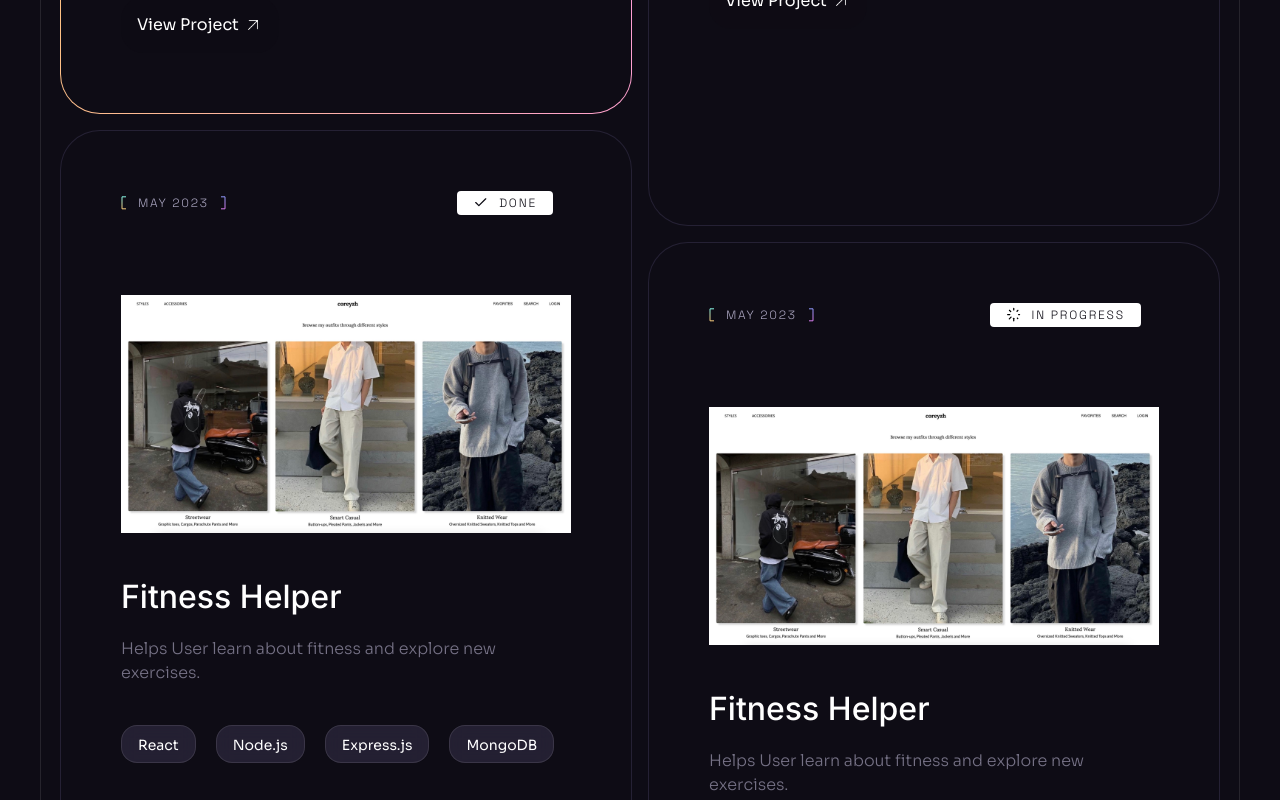
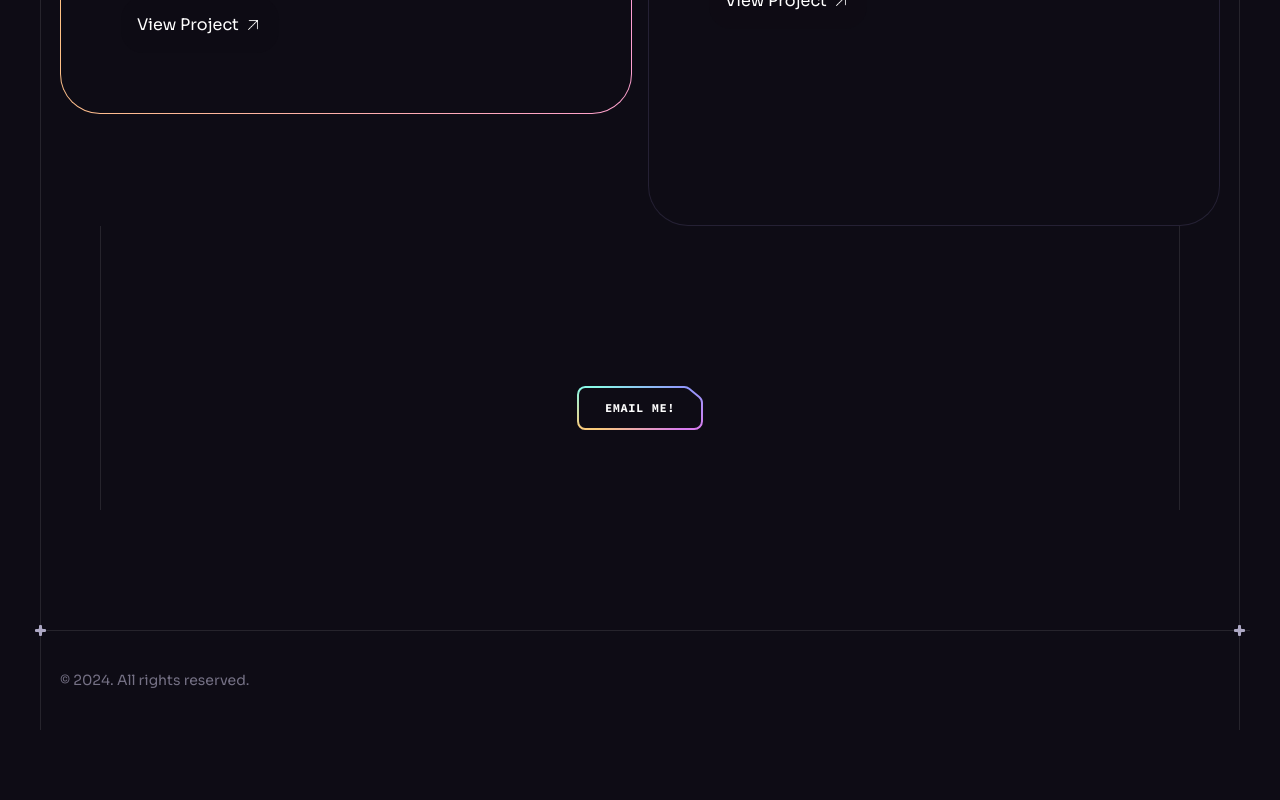
Before and after one commit to coreyzhao/E-portfolio, a React (Vite) app: page / in a window 1280 px wide. Shown: the part 2900-3700 px from the top of the page. After the commit the page ends 3630 px from the top, so only its background shows below. Built offline with nearby package versions, Linux system fonts and the light colour scheme.

Commit message:
UI: removed extra projects

```diff
--- a/src/components/Projects.jsx
+++ b/src/components/Projects.jsx
@@ -88,11 +88,14 @@ const Projects = () => (
         <Gradient />
       </div>
 
-      <div className="flex justify-center mt-12 md:mt-15 xl:mt-20">
-      <a href="mailto:coreyzh2004@gmail.com" target="_blank" rel="noopener noreferrer">
-        <Button>Email Me!</Button>
-      </a>
-</div>
+      <Section id="email">
+        <div className="flex justify-center mt-12 md:mt-15 xl:mt-20">
+          <a href="mailto:coreyzh2004@gmail.com" target="_blank" rel="noopener noreferrer">
+            <Button>Email Me!</Button>
+          </a>
+        </div>
+      </Section>
+
 
     </div>
   </Section>
--- a/src/constants/index.js
+++ b/src/constants/index.js
@@ -36,7 +36,7 @@ export const projects = [
     status: "done",
     imageUrl: quickapply,
     colorful: true,
-    technologies: ["SpringBoot", "Java", "TypeScript", "MongoDB", "React.js", "JWT", "Docker", "AWS"],
+    technologies: ["SpringBoot", "Java", "TypeScript", "MongoDB", "React.js", "Docker", "AWS", "REST API"],
     link: "https://github.com/kevinliu399/QuickApply"
   },
   {
@@ -46,29 +46,10 @@ export const projects = [
     date: "Jul 2023 - Jan 2024",
     status: "done",
     imageUrl: coreyzh,
-    technologies: ["JavaScript", "Node.js", "Express.js", "MongoDB", "TikTok API", "JWT"],
+    technologies: ["JavaScript", "Node", "Express.js", "MongoDB", "TikTok API", "JWT Auth"],
     link: "https://github.com/coreyzhao/coreyzhweb"
   },
-  {
-    id: "2",
-    title: "Fitness Helper",
-    text: "Helps User learn about fitness and explore new exercises.",
-    date: "May 2023",
-    status: "done",
-    imageUrl: coreyzh,
-    technologies: ["React", "Node.js", "Express.js", "MongoDB"],
-    link: "https://github.com/kevinliu399/QuickApply"
-  },
-  {
-    id: "3",
-    title: "Fitness Helper",
-    text: "Helps User learn about fitness and explore new exercises.",
-    date: "May 2023",
-    status: "progress",
-    imageUrl: coreyzh,
-    technologies: ["React", "Node.js", "Express.js", "MongoDB"],
-    link: "https://github.com/kevinliu399/QuickApply"
-  },
+
 ];
 
 
```
